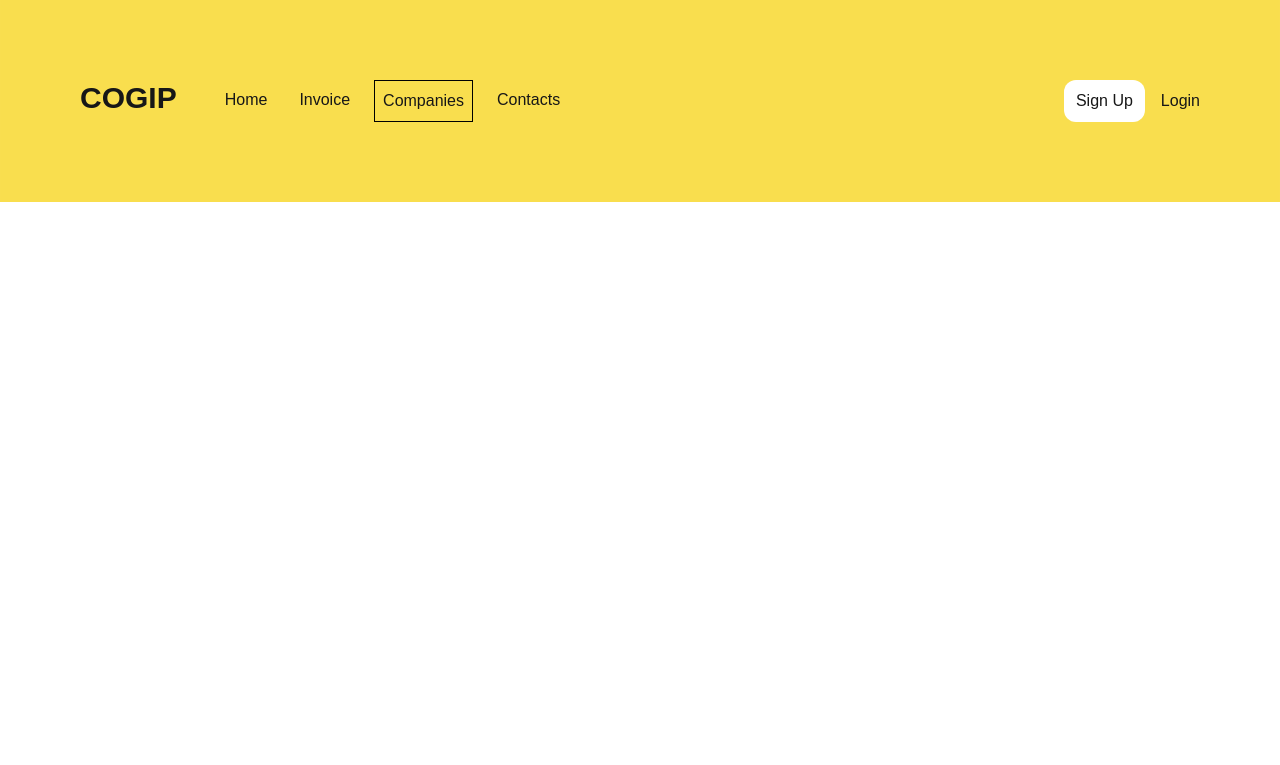
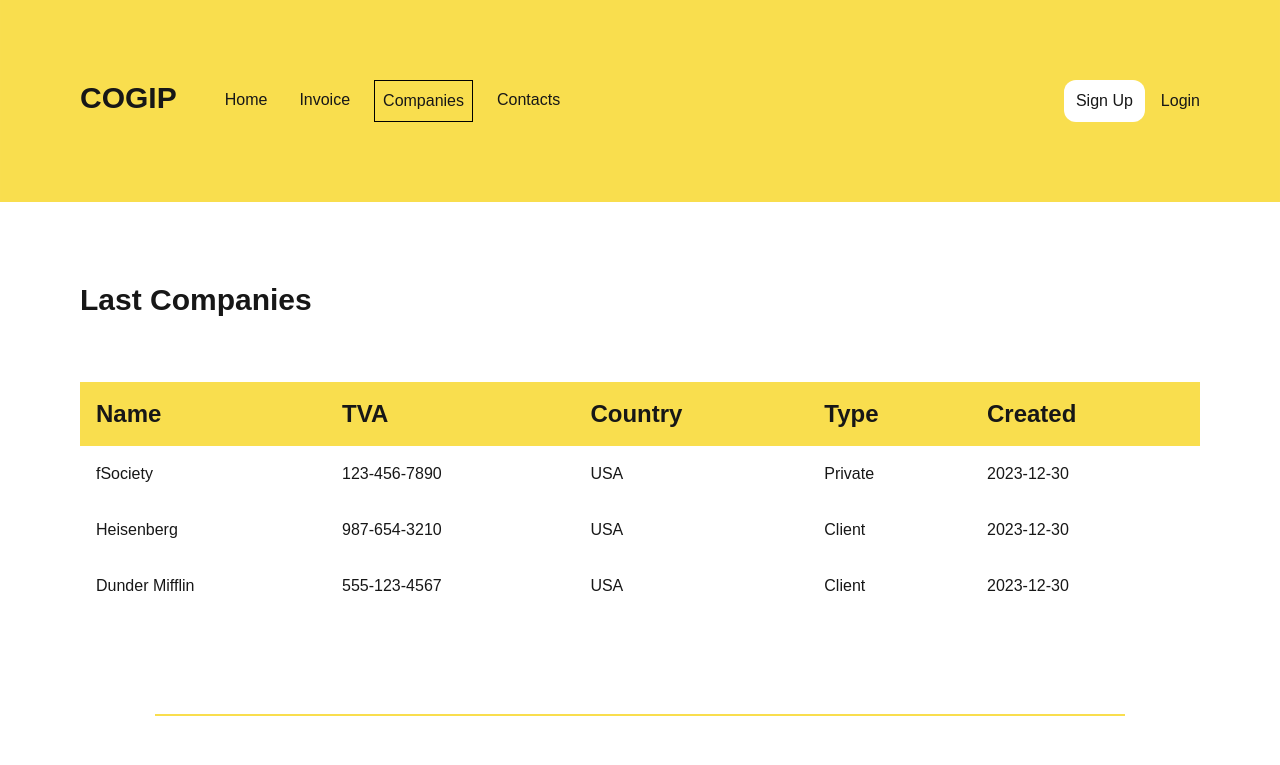
Before and after one commit to sam-sepiol1/cogip-client, a Next.js app: page /companies in a window 1280 px wide. Shown: the top 765 px of the page. Built offline with nearby package versions, Linux system fonts and the light colour scheme.

Commit message:
Refacto naming

```diff
--- a/app/companies/page.tsx
+++ b/app/companies/page.tsx
@@ -1,9 +1,13 @@
 import Header from "../components/Header";
+import Footer from "../components/Footer";
+import Companies from "../components/Companies";
 
-export default function Invoices() {
+export default function Company() {
     return (
         <main>
             <Header />
+            <Companies />
+            <Footer />
         </main>
     );
 }
--- a/app/components/Companies.tsx
+++ b/app/components/Companies.tsx
@@ -1,4 +1,4 @@
-export default function Last_invoices() {
+export default function Companies() {
     // Mock data for the table
     // TODO : Delete this when backend is ready and connected
     const testData = [
```
